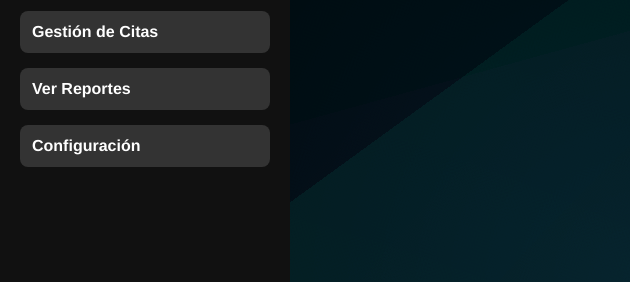
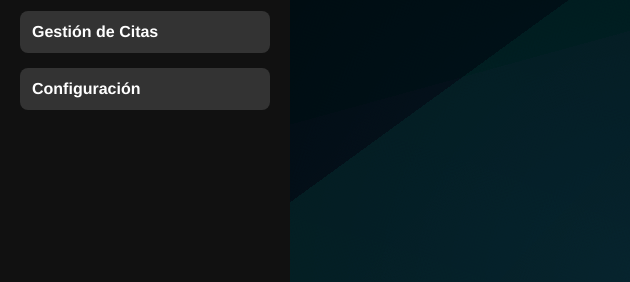
Before and after one commit to AlanXD07-30/Proyecto-SRCUM-3-ING-AYA, a plain HTML site: page PROCESO INGRESO DE ADMINISTRADOR, EMPELADO, SECRETARIA, USUARIO/Panel de Admin/panel administrador.html in a window 1280 px wide. Shown: the part 123-405 px from the top of the page, 0-630 px from the left. Drawn offline with Linux system fonts and the light colour scheme.

Commit message:
bravvinn mk

```diff
--- a/PROCESO INGRESO DE ADMINISTRADOR, EMPELADO, SECRETARIA, USUARIO/Panel de Admin/panel administrador.html
+++ b/PROCESO INGRESO DE ADMINISTRADOR, EMPELADO, SECRETARIA, USUARIO/Panel de Admin/panel administrador.html
@@ -293,7 +293,6 @@
     <a href="http://127.0.0.1:5000"> Gestión de Usuarios</a>
     <a href="http://127.0.0.1:5001"> Gestión de Inmuebles</a>
     <a href="http://127.0.0.1:5002"> Gestión de Citas</a>
-    <a href="../gestion reportes.html"> Ver Reportes</a>
     <a href="../configuracion.html"> Configuración</a>
 
     <!-- Botón Imprimir Reportes -->
```
